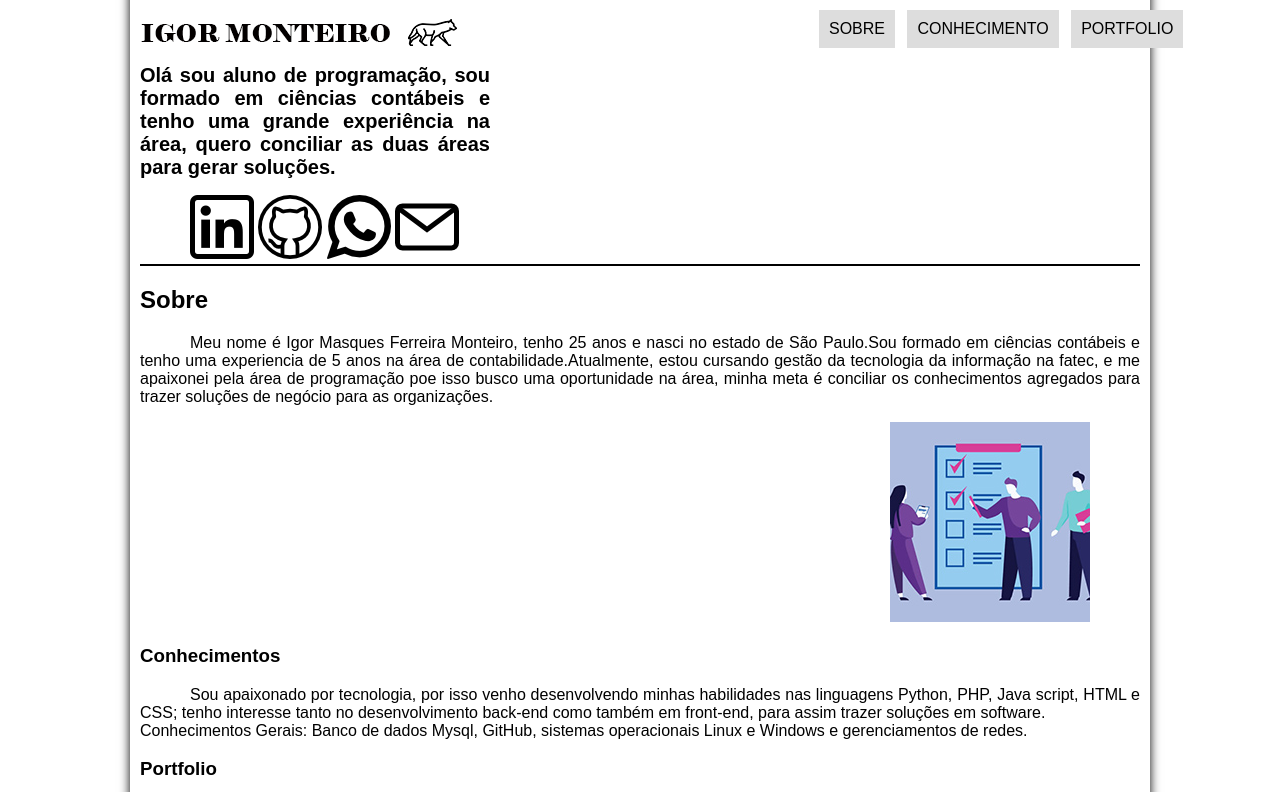
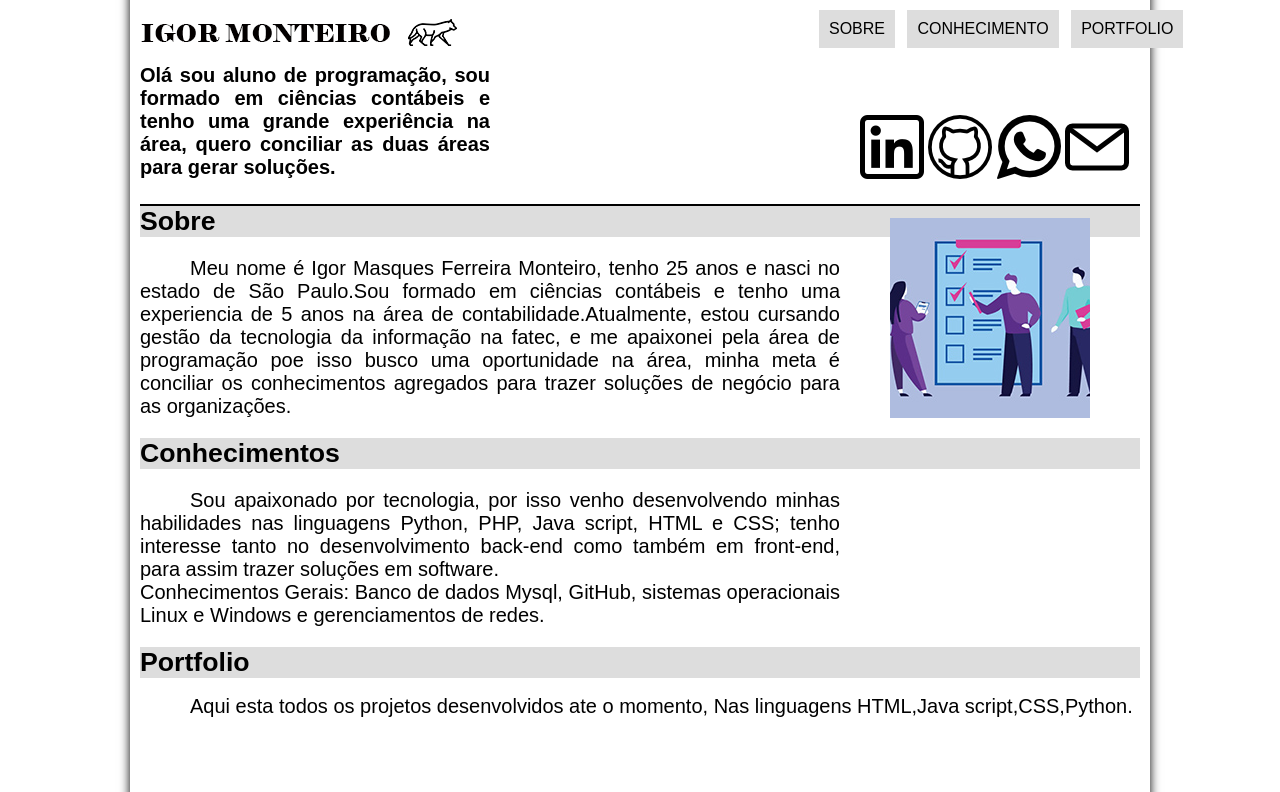
Before and after one commit to IgorMonteiro07/sitepessoal, a plain HTML site: page index.html in a window 1280 px wide. Shown: the top 792 px of the page. Drawn offline with Linux system fonts and the light colour scheme; a web font is replaced by a local one.

Commit message:
Update Estilo.css

```diff
--- a/css/Estilo.css
+++ b/css/Estilo.css
@@ -5,14 +5,21 @@
 	src:url("../fonts/NotoSansDisplay-Italic-VariableFont_wdth,wght.ttf");
 }
 
+@font-face{
+	font-family:'cont';
+	src:url("../fonts/RobotoMono-VariableFont_wght.ttf");
+}
+
 p{
 	text-align:justify;
 	text-indent:50px;
+
 }
 body{
 	background-color:white;
 	color: rgba(0,0,0,1);
-	font-family:arial,sans-serif;
+	font-family:Arial,sans-serif;
+
 }
 /*formatação menu*/
 nav#menu{
@@ -64,7 +71,7 @@ img#logo{
 
 header#s{
 	border-bottom: 2px #000000 solid;
-	height:200px;
+	height:140px;
 
 }
 
@@ -76,13 +83,52 @@ header#s h1{
 	padding-right:650px;
 	text-align:justify;
 }
+
 footer#rodape{
 	clear:both;
 	border-top:1px solid #000000;
 }
+
 footer#rodape p {
 	text-align:center
 }
-img#l1{
+
+
+footer#topo{
+	padding-left: 670px;
+	margin-top:-80px;
+	position:absolute;
+}
+section#corpo{
+	display:block;
+	width:1000px;
+}
+
+section#corpo h1{
+	font-family:'fontelogo',sans-serif;
+	font-size:20pt;
+	color:#000000;
+	margin-bottom:0px;
+	margin-top:0px;
+	background-color:#dddddd;
+}
+section#corpo p{
+  font-family:'cont',sans-serif;
+  font-size:15pt;
+  padding-right:300px;
+}
+section#corpo img#l1{
+	display:block;
 	padding-left:750px;
+	margin-top:-220px;
+	position:absolute;
 }
+
+
+section#corpo h2{
+  font-family:'cont',sans-serif;
+  font-size:15pt;
+  text-align:justify;
+  text-indent:50px;
+  font-weight: lighter;
+}
```
